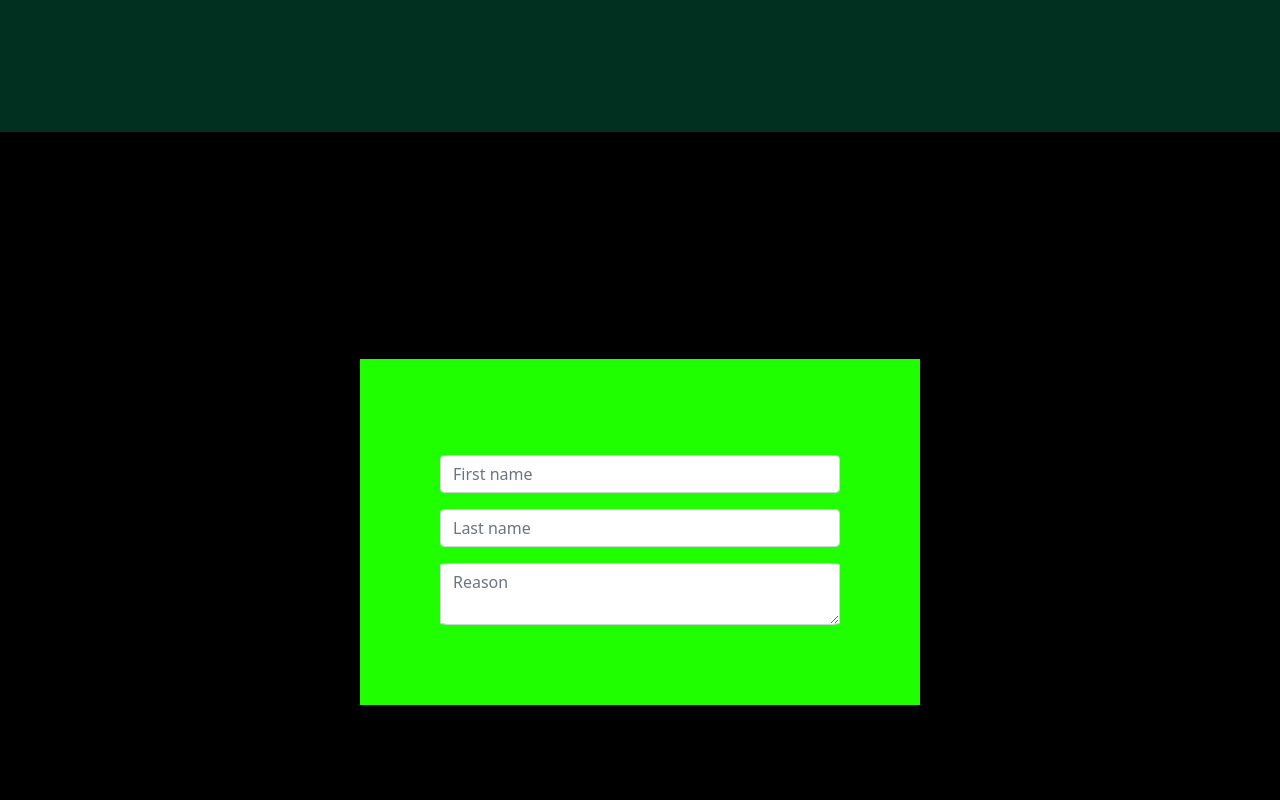
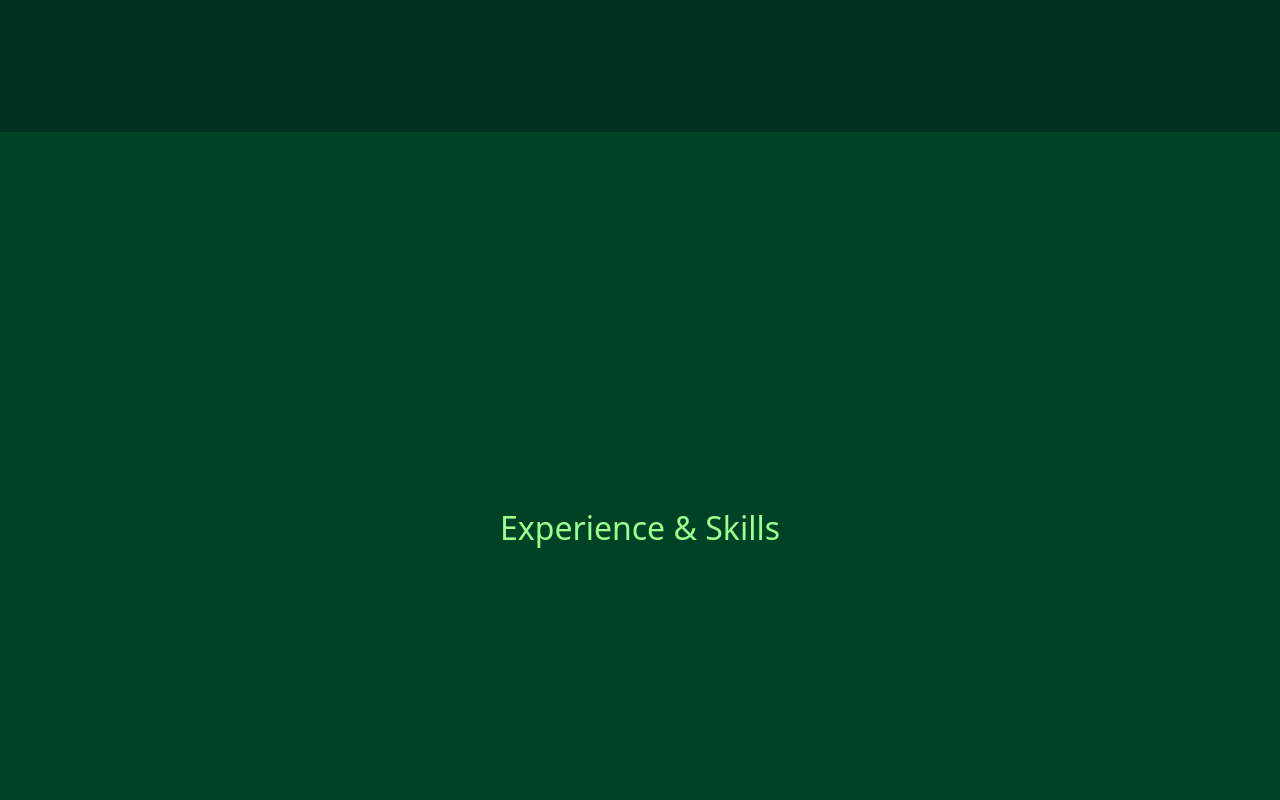
Before and after one commit to thomas21-jquerry/portfolio, a React (Create React App) app: page / in a window 1280 px wide. Shown: the part 1500-2300 px from the top of the page. Built offline with nearby package versions, Linux system fonts and the light colour scheme.

Commit message:
structure

```diff
--- a/public/index.html
+++ b/public/index.html
@@ -15,7 +15,6 @@
       user's mobile device or desktop. See https://developers.google.com/web/fundamentals/web-app-manifest/
     -->
     <link rel="manifest" href="%PUBLIC_URL%/manifest.json" />
-
     <!--
       Notice the use of %PUBLIC_URL% in the tags above.
       It will be replaced with the URL of the `public` folder during the build.
--- a/src/App.css
+++ b/src/App.css
@@ -152,6 +152,29 @@ canvas {
   width: 50%;
 }
 
+/************************************Experience *********************************/
+.Experience {
+  height: 100vh;
+  background-color: #004225;
+  height: 100vh;
+  display: flex;
+  justify-content: center;
+  align-items: center;
+}
+
+
+/*********************************** Portfolio *************************************/
+.Portfolio {
+  height: 100vh;
+  background-color: #355e3b;
+  display: flex;
+  justify-content: center;
+  align-items: center;
+}
+
+.portfolioContainer {
+
+}
 
 /**************************************CURSOR************************************/
 .cursor {
--- a/src/App.js
+++ b/src/App.js
@@ -5,6 +5,8 @@ import Navbar from './Component/navbar';
 import Header from "./Component/header";
 import Contact from "./Component/Contact";
 import AboutMe from './Component/aboutMe';
+import Experience from './Component/experience';
+import Portfolion from './Component/portfolio';
 
 
 
@@ -29,6 +31,8 @@ function App() {
         </div>
         <Header />
         <AboutMe />
+        <Experience/>
+        <Portfolion/>
         <Contact />
 
 
--- a/src/Component/aboutMe.js
+++ b/src/Component/aboutMe.js
@@ -1,4 +1,4 @@
-import React , {Component} from 'react';
+import React from 'react';
 
 export const AboutMe = () => {
 
--- /dev/null
+++ b/src/Component/experience.js
@@ -0,0 +1,15 @@
+import React from 'react';
+
+export const Experience = () => {
+
+    return (
+        <div className='Experience' id='#Experience'>
+            <div className='ExpereinceContainer'>
+                <h2>Experience & Skills</h2>
+
+            </div>
+
+        </div>
+    )
+}
+export default Experience;
--- /dev/null
+++ b/src/Component/portfolio.js
@@ -0,0 +1,15 @@
+import React from 'react';
+
+export const Portfolion = () => {
+
+    return (
+        <div className='Portfolio' id='#Portfolio'>
+            <div className='PortfolioContainer'>
+                <h2>Portfolio</h2>
+
+            </div>
+
+        </div>
+    )
+}
+export default Portfolion;
```
